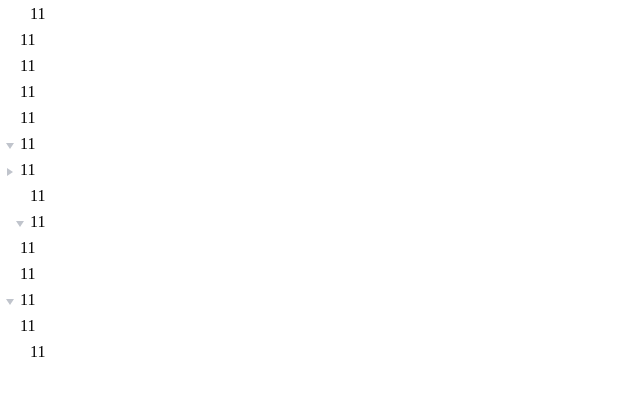
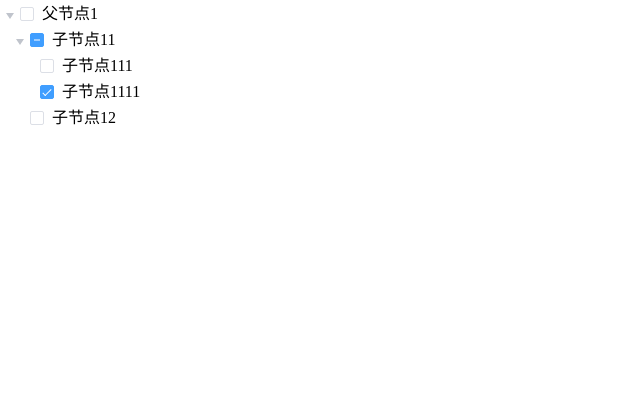
Before and after one commit to caiwuu/virtualTree, a Vue app: page / in a window 1280 px wide. Shown: the top 396 px of the page, without its empty margins (0-640 px from the left). Built offline with nearby package versions, Linux system fonts and the light colour scheme.

Commit message:
feat: tree

```diff
--- a/src/components/ZgTree/ZgTree.vue
+++ b/src/components/ZgTree/ZgTree.vue
@@ -1,39 +1,47 @@
 <template>
-  <div>
-    <div class="zg-tree" v-for="(item,index) in data" :key="index"
-      :style="{marginLeft:(item.level * levelDistance)+'px'}" @click="collapseChange(item,index)">
+  <div class="zg-tree"
+       v-for="(item,index) in data"
+       :key="index"
+       :style="{paddingLeft:(item.level * levelDistance)+'px'}"
+       @click="collapseChange(item,index)">
     <div class="zg-triangle">
       <div class="zg-triangle-right" v-if="item.collapsed && !item.isLeaf"></div>
       <div class="zg-triangle-bottom" v-if="!item.collapsed && !item.isLeaf"></div>
     </div>
+    <label class="zg-checkbox" @click.stop="selectChange(item,index)">
+      <span :class="{
+        'zg-checkbox__input': true,
+        'is-indeterminate': item.checkType === 1,
+        'is-checked': item.checkType === 2
+      }">
+        <span class="zg-checkbox__inner"></span>
+      </span>
+    </label>
     <div class="zg-content">
       {{item.name}}
-      </div>
     </div>
   </div>
 </template>
 
 <script>
-// import { data } from '@/utils/data'
-import { data } from '@/mock'
+import { data } from '@/utils/data'
+// import { data } from '@/mock'
 export default {
   components: {},
   props: {
     levelDistance: {
       type: [Number],
       default: 10,
-    },
-    top: {
-      type: [String, Number],
-      top: 0,
-    },
+    }
   },
   data() {
     return {
-      data: data.list
+      data: data
     };
   },
   computed() {
+  },
+  created() {
   },
   methods: {
     /**
@@ -47,17 +55,59 @@ export default {
     /**
      * tree行点击事件
      * @param id
-     * @returns {boolean}
+     * @param index
      */
     collapseChange(item, index) {
       item.collapsed = !item.collapsed
       this.$emit('collapseChange')
+    },
+    /**
+     * tree行点击事件
+     * @param level
+     * @param id
+     * @param pid
+     * @returns {boolean}
+     */
+    checkAll({level, id, pid}) {
+      this.data.forEach((e, i)=>{
+        if(id !== e.id){
+          if(e.level > level && e.pid === id){
+            e.checkType = 2;
+            if(!e.isLeaf) {
+              this.checkAll({level:++level, id:e.id, pid:e.pid})
+            }
+          }
+        }
+      })
+    },
+    /**
+     * check选中事件
+     * @param item
+     * @param index
+     */
+    selectChange(item, index) {
+      const type = {
+        0: ()=> {
+          item.checkType = 2;
+
+        },
+        1: ()=> {
+          item.checkType = 2;
+
+        },
+        2: ()=> {
+          item.checkType = 0;
+        }
+      }
+      type[item.checkType] && type[item.checkType]()
+      this.$emit('selectChange')
     },
   },
 };
 </script>
 
 <style scoped>
+
 ul {
   padding: 0;
   margin: 0;
@@ -109,4 +159,83 @@ li {
   border-right: 4px solid transparent;
   border-bottom: 0 solid transparent;
 }
+
+.zg-checkbox {
+  color: #606266;
+  font-weight: 500;
+  font-size: 14px;
+  position: relative;
+  cursor: pointer;
+  display: inline-block;
+  white-space: nowrap;
+  user-select: none;
+  vertical-align: middle;
+  margin-right: 8px;
+}
+
+.zg-checkbox__input {
+  white-space: nowrap;
+  cursor: pointer;
+  outline: none;
+  display: inline-block;
+  line-height: 1;
+  position: relative;
+  vertical-align: middle;
+}
+
+.zg-checkbox__inner {
+  display: inline-block;
+  position: relative;
+  border: 1px solid #dcdfe6;
+  border-radius: 2px;
+  box-sizing: border-box;
+  width: 14px;
+  height: 14px;
+  background-color: #fff;
+  z-index: 1;
+  transition: border-color .25s cubic-bezier(.71,-.46,.29,1.46),background-color .25s cubic-bezier(.71,-.46,.29,1.46);
+}
+
+.zg-checkbox__inner:after {
+  box-sizing: content-box;
+  content: "";
+  border: 1px solid #fff;
+  border-left: 0;
+  border-top: 0;
+  height: 8px;
+  left: 4px;
+  position: absolute;
+  top: 1px;
+  transform: rotate(45deg) scaleY(0);
+  width: 3px;
+  transition: transform .15s ease-in .05s;
+  transform-origin: center;
+}
+
+.zg-checkbox__input.is-checked .zg-checkbox__inner {
+  background-color: #409eff;
+  border-color: #409eff;
+}
+
+.zg-checkbox__input.is-checked .zg-checkbox__inner:after {
+  transform: rotate(45deg) scaleY(1);
+}
+
+.zg-checkbox__input.is-indeterminate .zg-checkbox__inner {
+  background-color: #409eff;
+  border-color: #409eff;
+}
+
+.zg-checkbox__input.is-indeterminate .zg-checkbox__inner:before {
+  content: "";
+  position: absolute;
+  display: block;
+  background-color: #fff;
+  height: 2px;
+  transform: scale(.5);
+  left: 0;
+  right: 0;
+  top: 5px;
+}
+
 </style>
--- a/src/utils/data.js
+++ b/src/utils/data.js
@@ -1,11 +1,7 @@
 export const data = [
-    {id:1, pid:0, level:1, name: "父节点1", collapsed: false, isLeaf: false, data: {}},
-    {id:11, pid:1,level:2, name: "子节点1", collapsed: false, isLeaf: false, data: {}},
-    {id:111, pid:11,level:3, name: "子节点1", collapsed: false, isLeaf: true, data: {}},
-    {id:12, pid:1,level:2, name: "123", collapsed: true,isLeaf: true, data: {}},
+    {id:1, pid:0, level:0, checkType:0, name: "父节点1", collapsed: false, isLeaf: false, data: {}},
+    {id:11, pid:1,level:1, checkType:1, name: "子节点11", collapsed: false, isLeaf: false, data: {}},
+    {id:111, pid:11,level:2, checkType:0, name: "子节点111", collapsed: false, isLeaf: true, data: {}},
+    {id:1111, pid:11,level:2, checkType:2, name: "子节点1111", collapsed: false, isLeaf: true, data: {}},
+    {id:12, pid:1,level:1, checkType:0, name: "子节点12", collapsed: true,isLeaf: true, data: {}},
 ];
-
-export const data2 = [
-    {id:1, pid:0, level:1, name: "父节点1", collapsed: true, isLeaf: false, data: {}},
-    {id:12, pid:1,level:2, name: "123", collapsed: true, isLeaf: true, data: {}},
-];
```
Lines whose indentation alone changed are shown as unchanged.
